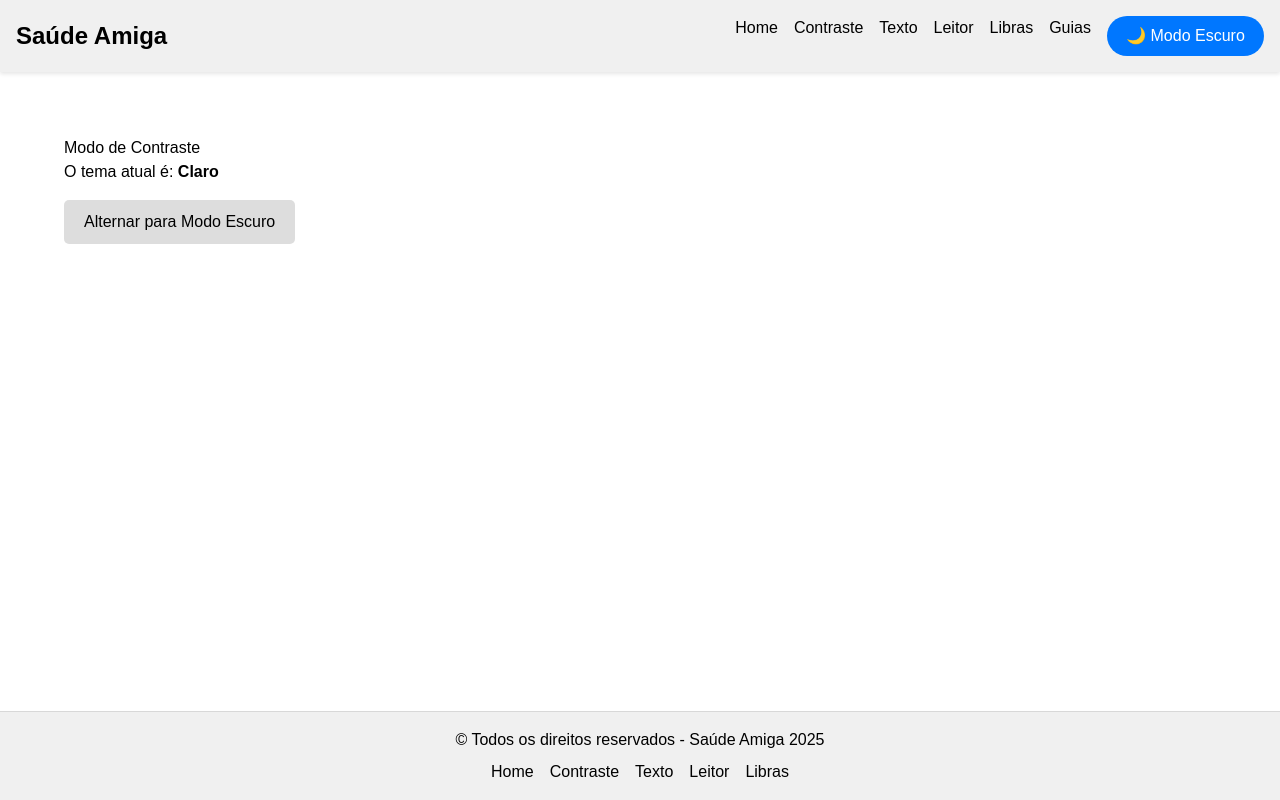
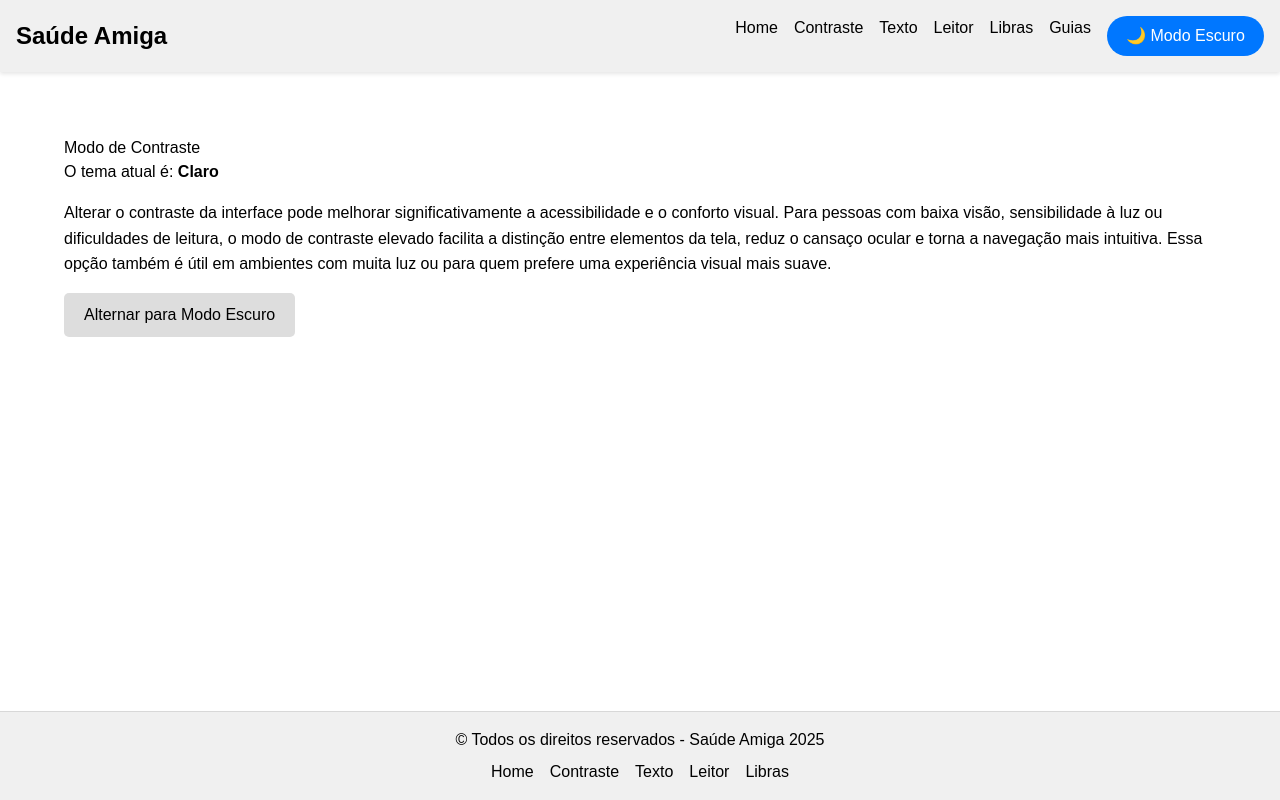
Before and after one commit to saude-amiga/saude-amiga-next, a React (Vite) app: page /contraste in a window 1280 px wide. Built offline with nearby package versions, Linux system fonts and the light colour scheme.

Commit message:
feat(Contraste): adicionando explicação

```diff
--- a/src/routes/Contraste/index.tsx
+++ b/src/routes/Contraste/index.tsx
@@ -7,6 +7,12 @@ const Contraste = () => {
     <div style={{ padding: '2rem' }}>
       <h1>Modo de Contraste</h1>
       <p>O tema atual é: <strong>{theme === 'dark' ? 'Escuro' : 'Claro'}</strong></p>
+      <p style={{ marginTop: '1rem', lineHeight: '1.6' }}>
+        Alterar o contraste da interface pode melhorar significativamente a acessibilidade e o conforto visual.
+        Para pessoas com baixa visão, sensibilidade à luz ou dificuldades de leitura, o modo de contraste elevado
+        facilita a distinção entre elementos da tela, reduz o cansaço ocular e torna a navegação mais intuitiva.
+        Essa opção também é útil em ambientes com muita luz ou para quem prefere uma experiência visual mais suave.
+      </p>
       <button
         onClick={toggleTheme}
         style={{
```
